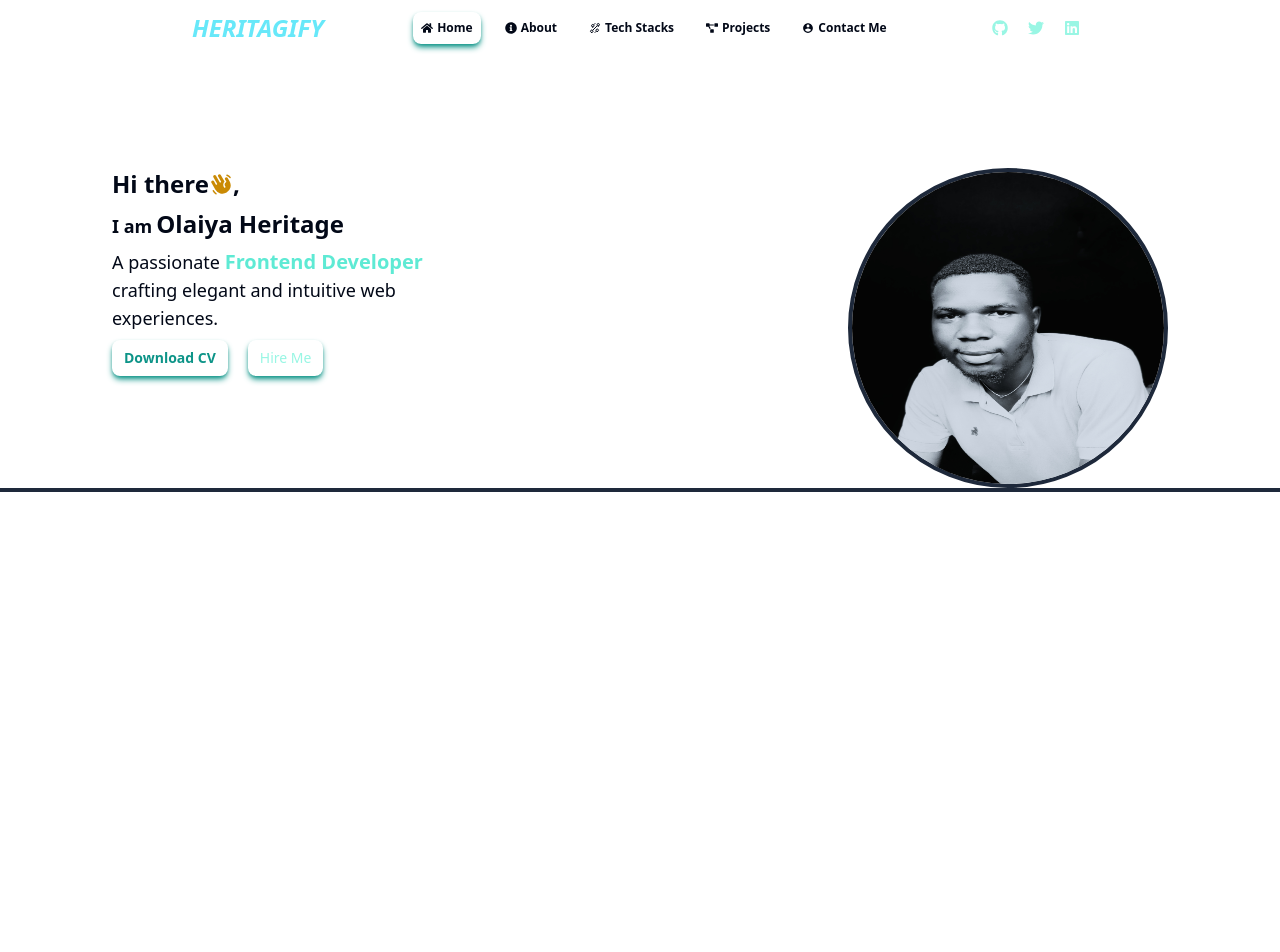
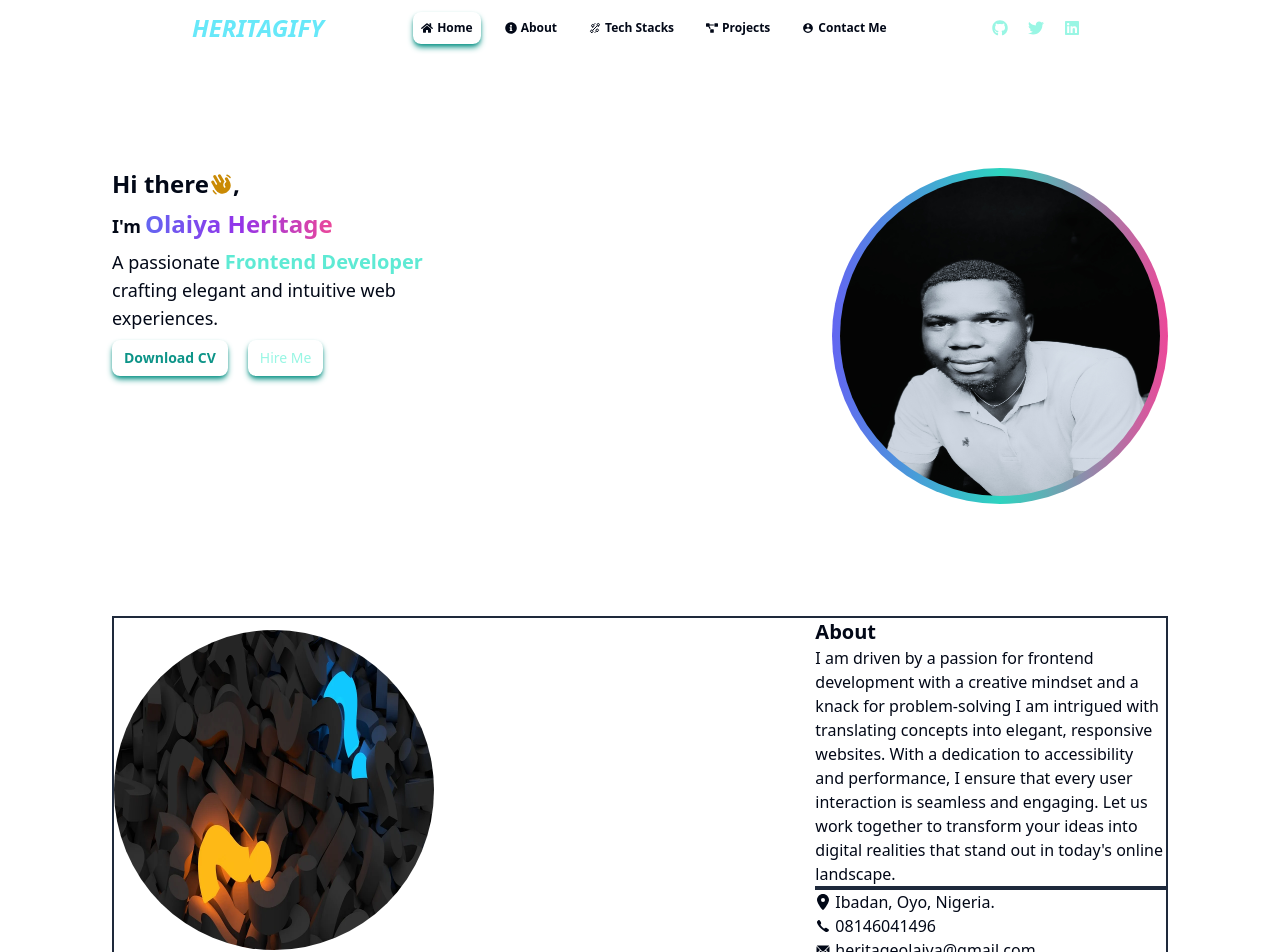
Before and after one commit to Heritagify/My-Portfolio, a Next.js app: page / in a window 1280 px wide. Shown: the top 952 px of the page. Before the commit the page ends 800 px from the top, so only its background shows below. Built offline with nearby package versions, Linux system fonts and the light colour scheme.

Commit message:
about section

```diff
--- a/app/page.tsx
+++ b/app/page.tsx
@@ -1,3 +1,4 @@
+/* eslint-disable react/no-unescaped-entities */
 "use client";
 import "./globals.css";
 import { useAos } from "./utils/useAos";
@@ -6,9 +7,9 @@ import Navbar from ".././components/Navbar";
 import { PiHandWavingFill } from "react-icons/pi";
 import { TfiShine } from "react-icons/tfi";
 import { MdDarkMode } from "react-icons/md";
-import { FaLocationDot } from "react-icons/fa6"; <FaLocationDot />
-import { IoIosCall } from "react-icons/io"; <IoIosCall />
-import { IoIosMail } from "react-icons/io"; <IoIosMail />
+import { FaLocationDot } from "react-icons/fa6";
+import { IoIosCall } from "react-icons/io";
+import { IoIosMail } from "react-icons/io";
 import { VscVscode } from "react-icons/vsc";
 <VscVscode />;
 import { FaGithub } from "react-icons/fa";
@@ -34,6 +35,7 @@ import { SiMongodb } from "react-icons/si";
 import { IoLogoVercel } from "react-icons/io5";
 <IoLogoVercel />;
 import PortPic from ".././public/portPic.jpg";
+import AboutMe from ".././public/aboutMe.webp";
 
 export default function Page() {
   useAos();
@@ -47,13 +49,20 @@ export default function Page() {
         <div className="flex justify-between">
           <div className="w-2/3">
             <h1 className="text-2xl font-semibold flex items-center">
-              Hi there <PiHandWavingFill className="text-yellow-600 text-2xl" />,
+              Hi there <PiHandWavingFill className="text-yellow-600 text-2xl" />
+              ,
             </h1>
-              <h1 className="my-2 text-lg font-semibold">I am
-                <span className="text-2xl text-gradient-to-r from-indigo-500 via-purple-600 to-pink-500 font-bold mx-1">Olaiya Heritage</span>
-                </h1>
+            <h1 className="my-2 text-lg font-semibold">
+              I'm
+              <span className="text-2xl font-bold mx-1 bg-gradient-to-r from-indigo-500 via-purple-600 to-pink-500 bg-clip-text text-transparent">
+                Olaiya Heritage
+              </span>
+            </h1>
             <h2 className="w-2/4 my-2 text-lg">
-              A passionate <span className="text-xl font-semibold text-teal-300">Frontend Developer</span>{" "}
+              A passionate{" "}
+              <span className="text-xl font-semibold text-teal-300">
+                Frontend Developer
+              </span>{" "}
               crafting elegant and intuitive web experiences.
             </h2>
             {/* <p className="w-2/4 text-sm my-2 ">
@@ -70,17 +79,37 @@ export default function Page() {
               </button>
             </div>
           </div>
-          <Image
-            src={PortPic}
-            alt="Portfolio Picture"
-            className="w-80 h-80 rounded-full border-4"
-          />
+          {/* ----DEVELOPER'S IMAGE */}
+          <div className="flex justify-center items-center relative p-1 bg-gradient-to-r from-indigo-500 via-teal-400 to-pink-500 rounded-full">
+            <div className=" p-1 rounded-full">
+              <Image
+                src={PortPic}
+                alt="Portfolio Picture"
+                className="w-40 h-40 md:w-80 md:h-80 rounded-full"
+              />
+            </div>
+          </div>
         </div>
       </div>
 
       {/* ------------ABOUT SECTION----------- */}
-      <div className="border-2 ">
-
+      <div className="border-2 flex justify-between items-center mx-28 mt-28">
+        <Image src={AboutMe} alt="About Me" className="w-80 h-80 rounded-full" />
+        <div className="w-1/3">
+          <h1 className="text-xl font-semibold">About</h1>
+          <p className=" border-b-4">
+            I am driven by a passion for frontend development with a creative
+            mindset and a knack for problem-solving I am intrigued with
+            translating concepts into elegant, responsive websites. With a
+            dedication to accessibility and performance, I ensure that every
+            user interaction is seamless and engaging. Let us work together to
+            transform your ideas into digital realities that stand out in
+            today's online landscape.
+          </p>
+          <p className="flex gap-1 items-center"><FaLocationDot className=""/> Ibadan, Oyo, Nigeria.</p>
+          <p className="flex gap-1 items-center"><IoIosCall className=""/>08146041496</p>
+          <p className="flex gap-1 items-center"><IoIosMail />heritageolaiya@gmail.com</p>
+        </div>
       </div>
     </div>
   );
```
Also changed, not shown: public/aboutMe.webp (added).
